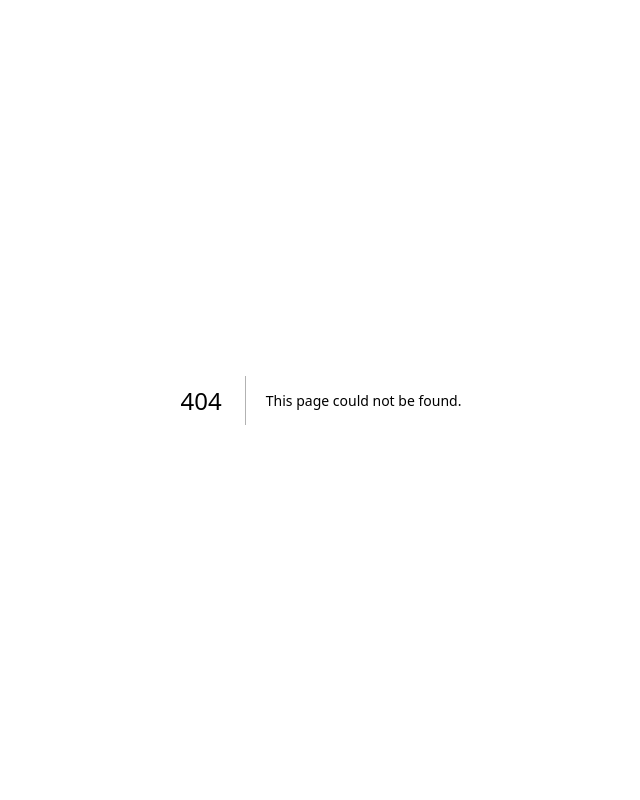
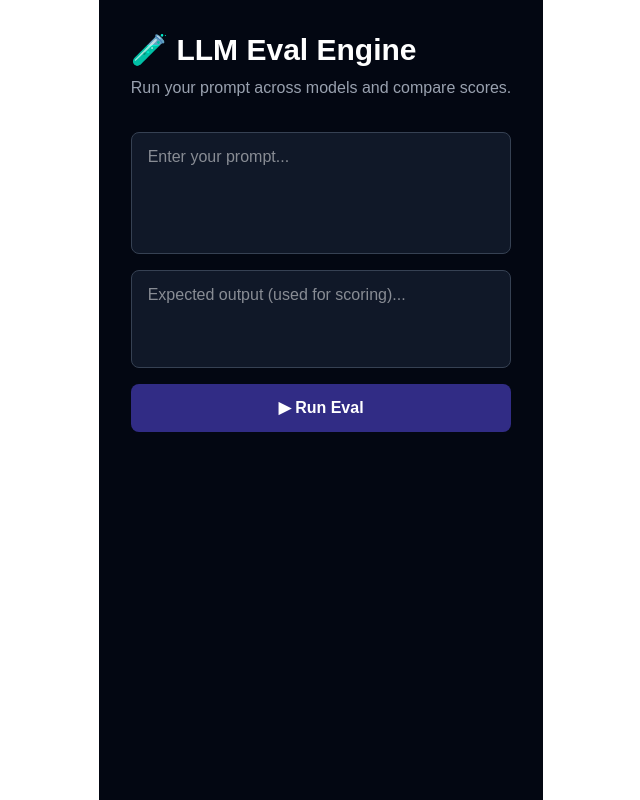
Before and after one commit to seeshuraj/llm-test-lab, a Next.js app in the folder landing/: page /eval in a window 1280 px wide. Before the commit this address had no page. Shown: the whole page, without its empty margins (319-959 px from the left). Built offline with nearby package versions, Linux system fonts and the light colour scheme.

Commit message:
chore: remove .venv from tracking

```diff
--- a/landing/app/WaitlistFormClient.tsx
+++ b/landing/app/WaitlistFormClient.tsx
@@ -3,20 +3,20 @@
 import { useState } from "react";
 
 export default function WaitlistFormClient() {
-  const [email, setEmail] = useState("");
   const [status, setStatus] = useState<"idle" | "loading" | "done" | "error">("idle");
 
-  const handleSubmit = async (e: React.FormEvent) => {
+  const handleSubmit = async (e: React.FormEvent<HTMLFormElement>) => {
     e.preventDefault();
     setStatus("loading");
+    const data = new FormData(e.currentTarget);
     try {
-      const res = await fetch("/api/waitlist", {
+      const res = await fetch("https://formspree.io/f/xwvwekgw", {
         method: "POST",
-        headers: { "Content-Type": "application/json" },
-        body: JSON.stringify({ email }),
+        body: data,
+        headers: { Accept: "application/json" },
       });
-      if (!res.ok) throw new Error();
-      setStatus("done");
+      if (res.ok) setStatus("done");
+      else setStatus("error");
     } catch {
       setStatus("error");
     }
@@ -24,7 +24,7 @@ export default function WaitlistFormClient() {
 
   if (status === "done") {
     return (
-      <div className="bg-green-950 border border-green-700 rounded-xl p-6">
+      <div className="bg-green-950 border border-green-700 rounded-xl p-6 max-w-md mx-auto">
         <p className="text-green-400 font-medium text-lg">🎉 You're on the list!</p>
         <p className="text-gray-400 text-sm mt-1">We'll reach out as soon as early access opens.</p>
       </div>
@@ -32,24 +32,29 @@ export default function WaitlistFormClient() {
   }
 
   return (
-    <form onSubmit={handleSubmit} className="flex gap-3 max-w-md mx-auto">
+    <form onSubmit={handleSubmit} className="flex flex-col gap-3 max-w-md mx-auto">
       <input
         type="email"
-        value={email}
-        onChange={(e) => setEmail(e.target.value)}
+        name="email"
+        required
         placeholder="you@company.com"
-        required
         className="flex-1 bg-gray-900 border border-gray-600 rounded-lg px-4 py-3 text-white text-sm focus:outline-none focus:border-blue-500"
+      />
+      <textarea
+        name="message"
+        rows={3}
+        placeholder="What are you building? (optional)"
+        className="bg-gray-900 border border-gray-600 rounded-lg px-4 py-3 text-white text-sm focus:outline-none focus:border-blue-500 resize-none"
       />
       <button
         type="submit"
         disabled={status === "loading"}
-        className="bg-blue-600 hover:bg-blue-500 disabled:bg-blue-800 text-white px-5 py-3 rounded-lg text-sm font-medium transition-colors whitespace-nowrap"
+        className="bg-blue-600 hover:bg-blue-500 disabled:bg-blue-800 text-white px-5 py-3 rounded-lg text-sm font-medium transition-colors"
       >
-        {status === "loading" ? "..." : "Join Waitlist"}
+        {status === "loading" ? "Submitting..." : "Join Waitlist"}
       </button>
       {status === "error" && (
-        <p className="text-red-400 text-xs mt-2 absolute">Something went wrong. Try again.</p>
+        <p className="text-red-400 text-xs mt-2">Something went wrong. Try again.</p>
       )}
     </form>
   );
--- /dev/null
+++ b/landing/app/api/eval/route.ts
@@ -0,0 +1,38 @@
+import { NextRequest, NextResponse } from "next/server";
+import OpenAI from "openai";
+
+const openai = new OpenAI({ apiKey: process.env.OPENAI_API_KEY });
+
+async function runModel(model: string, prompt: string) {
+  const start = Date.now();
+  const res = await openai.chat.completions.create({
+    model,
+    messages: [{ role: "user", content: prompt }],
+    max_tokens: 512,
+  });
+  const latency = Date.now() - start;
+  const output = res.choices[0].message.content ?? "";
+  return { model, output, latency };
+}
+
+function scoreOutput(output: string, expected: string) {
+  const a = output.toLowerCase();
+  const b = expected.toLowerCase();
+  const words = b.split(/\s+/);
+  const hits = words.filter((w) => a.includes(w)).length;
+  return Math.round((hits / words.length) * 100);
+}
+
+export async function POST(req: NextRequest) {
+  const { prompt, expected } = await req.json();
+  const models = ["gpt-4o-mini", "gpt-3.5-turbo"];
+
+  const results = await Promise.all(models.map((m) => runModel(m, prompt)));
+
+  const scored = results.map((r) => ({
+    ...r,
+    score: scoreOutput(r.output, expected),
+  }));
+
+  return NextResponse.json({ results: scored });
+}
--- /dev/null
+++ b/landing/app/eval/page.tsx
@@ -0,0 +1,73 @@
+"use client";
+import { useState } from "react";
+
+type Result = { model: string; output: string; latency: number; score: number };
+
+export default function EvalPage() {
+  const [prompt, setPrompt] = useState("");
+  const [expected, setExpected] = useState("");
+  const [results, setResults] = useState<Result[]>([]);
+  const [loading, setLoading] = useState(false);
+
+  const run = async () => {
+    setLoading(true);
+    const res = await fetch("/api/eval", {
+      method: "POST",
+      headers: { "Content-Type": "application/json" },
+      body: JSON.stringify({ prompt, expected }),
+    });
+    const data = await res.json();
+    setResults(data.results);
+    setLoading(false);
+  };
+
+  return (
+    <main className="min-h-screen bg-gray-950 text-white p-8 max-w-4xl mx-auto">
+      <h1 className="text-3xl font-bold mb-2">🧪 LLM Eval Engine</h1>
+      <p className="text-gray-400 mb-8">Run your prompt across models and compare scores.</p>
+
+      <div className="flex flex-col gap-4 mb-6">
+        <textarea
+          rows={4}
+          value={prompt}
+          onChange={(e) => setPrompt(e.target.value)}
+          placeholder="Enter your prompt..."
+          className="bg-gray-900 border border-gray-700 rounded-lg px-4 py-3 text-white resize-none focus:outline-none focus:border-indigo-500"
+        />
+        <textarea
+          rows={3}
+          value={expected}
+          onChange={(e) => setExpected(e.target.value)}
+          placeholder="Expected output (used for scoring)..."
+          className="bg-gray-900 border border-gray-700 rounded-lg px-4 py-3 text-white resize-none focus:outline-none focus:border-indigo-500"
+        />
+        <button
+          onClick={run}
+          disabled={loading || !prompt || !expected}
+          className="bg-indigo-600 hover:bg-indigo-700 disabled:bg-indigo-900 text-white py-3 rounded-lg font-semibold transition"
+        >
+          {loading ? "Running evals..." : "▶ Run Eval"}
+        </button>
+      </div>
+
+      {results.length > 0 && (
+        <div className="grid gap-4">
+          {results.map((r) => (
+            <div key={r.model} className="bg-gray-900 border border-gray-700 rounded-xl p-5">
+              <div className="flex justify-between items-center mb-3">
+                <span className="font-semibold text-indigo-400">{r.model}</span>
+                <div className="flex gap-4 text-sm text-gray-400">
+                  <span>⏱ {r.latency}ms</span>
+                  <span className={`font-bold ${r.score >= 70 ? "text-green-400" : r.score >= 40 ? "text-yellow-400" : "text-red-400"}`}>
+                    Score: {r.score}%
+                  </span>
+                </div>
+              </div>
+              <p className="text-gray-300 text-sm whitespace-pre-wrap">{r.output}</p>
+            </div>
+          ))}
+        </div>
+      )}
+    </main>
+  );
+}
--- a/landing/package.json
+++ b/landing/package.json
@@ -9,7 +9,9 @@
     "lint": "eslint"
   },
   "dependencies": {
+    "@anthropic-ai/sdk": "^0.80.0",
     "next": "16.2.1",
+    "openai": "^6.32.0",
     "react": "19.2.4",
     "react-dom": "19.2.4",
     "resend": "^6.9.4"
```
Also changed, not shown: 1 other file (tests, documents, lock files or other folders).
